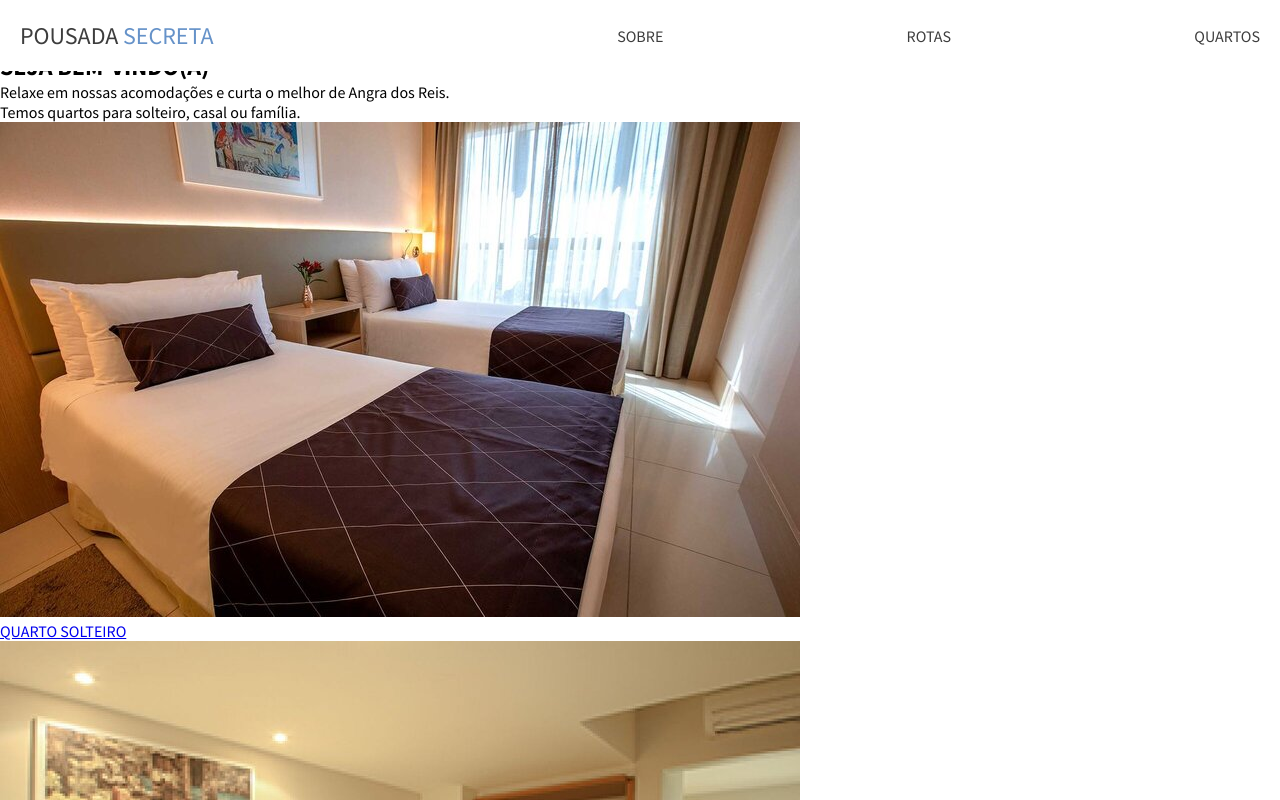
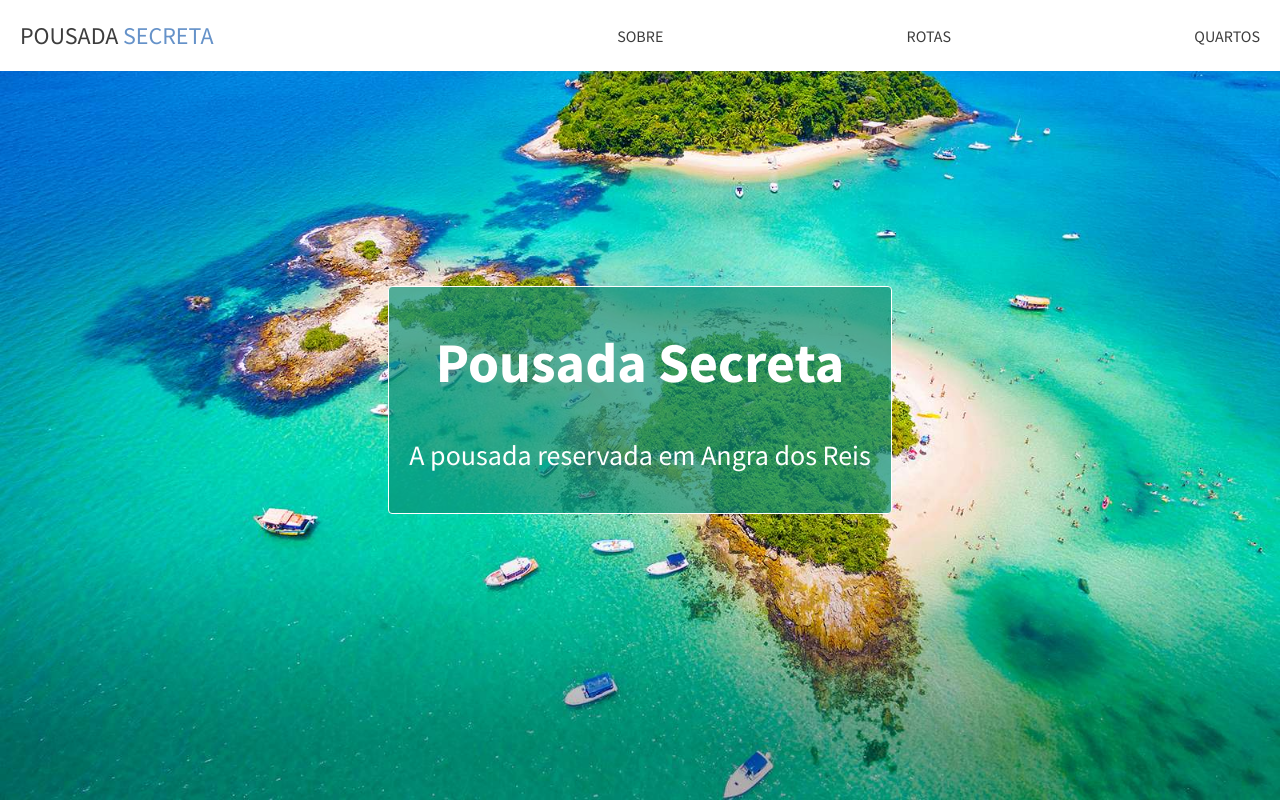
Before and after one commit to JSeno/Curso-DevMedia, a plain HTML site: page 13-ProjetoPousada/index.html in a window 1280 px wide. Shown: the top 800 px of the page. Drawn offline with Linux system fonts and the light colour scheme.

Commit message:
Trabalhando na seção banner e quartos

```diff
--- a/13-ProjetoPousada/css/style.css
+++ b/13-ProjetoPousada/css/style.css
@@ -55,3 +55,78 @@
 }
 
 /* Body */
+.banner {
+  width: 100%;
+  height: 100vh;
+  padding: 0 20px;
+  background-image: url('../assets/img-fundo.jpg');
+  background-position: center;
+  background-size: cover;
+
+  display: flex;
+  justify-content: center;
+  align-items: center;
+}
+
+.container-titulo-site {
+  display: flex;
+  flex-direction: column;
+  align-items: center;
+  gap: 40px;
+  padding: 40px 20px;
+  font-size: 28px;
+  color: #ffffff;
+  background-color: #0a9077b3;
+  border: 1px solid #ffffff;
+  border-radius: 4px;
+  text-align: center;
+}
+
+.secao-container {
+  display: flex;
+  flex-direction: column;
+  gap: 60px;
+  padding: 100px 20px;
+  text-align: center;
+}
+
+.container-descricao {
+  display: flex;
+  flex-direction: column;
+  gap: 20px;
+}
+
+.container-descricao h2 {
+  font-size: 32px;
+  font-weight: 500;
+}
+
+.container-quartos {
+  display: flex;
+  justify-content: space-between;
+  gap: 40px;
+  flex-wrap: wrap;
+}
+
+.quarto {
+  flex: 1 0 250px;
+  text-decoration: none;
+  color: #3d3d3d;
+  padding-bottom: 10px;
+  border-bottom: 2px solid #00836a;
+}
+
+.quarto img {
+  width: 100%;
+  margin-bottom: 10px;
+}
+
+.quarto a {
+  text-decoration: none;
+  color: #333;
+}
+
+.secao-container h2 {
+  font-size: 32px;
+  font-weight: 500;
+}
--- a/13-ProjetoPousada/index.html
+++ b/13-ProjetoPousada/index.html
@@ -26,46 +26,47 @@
   </div>
 
   <!--Body-->
-  <div class="body">
-    <div class="img-fundo">
+  <div class="conteudo-principal">
+    <div class="banner">
 
-      <div>
-        <h2>Pousada Secreta</h2>
+      <div class="container-titulo-site">
+        <h1>Pousada Secreta</h1>
         <p>A pousada reservada em Angra dos Reis</p>
       </div>
     </div>
 
-    <div id="quartos">
+    <div id="bem-vindo" class="secao-container limitar-secao">
       <h2>SEJA BEM-VINDO(A)</h2>
       <p>Relaxe em nossas acomodações e curta o melhor de Angra dos Reis.</p>
       <p>Temos quartos para solteiro, casal ou família.</p>
     </div>
 
-    <div class="card">
-      <div>
-        <img src="assets/quarto-solteiro1.jpg" alt="">
-        <div>
-          <a href="sites/quartos.html#quartosolteiro">QUARTO SOLTEIRO</a>
+    <div class="container-quartos">
+      <div class="quarto">
+        <img src="assets/quarto-solteiro1.jpg" alt="Quarto de Solteiro" title="Quarto de Solteiro">
+        <a href="sites/quartos.html#solteiro">
+          <p>Quarto de Solteiro</p>
+        </a>
       </div>
+
+      <div class="container-quartos">
+        <div class="quarto">
+          <img src="assets/quarto-casal1.jpg" alt="Quarto de Casal" title="Quarto de Casal">
+          <a href="sites/quartos.html#casal">
+            <p>Quarto de Casal</p>
+          </a>
+        </div>
+
+        <div class="container-quartos">
+          <div class="quarto">
+            <img src="assets/quarto-familia1.jpg" alt="Quarto Família" title="Quarto Família">
+            <a href="sites/quartos.html#familia">
+              <p>Quarto Familia</p>
+            </a>
           </div>
 
           <div>
-        <img src="assets/quarto-casal1.jpg" alt="">
-        <div>
-          <a class="link-topo" href="sites/quartos.html#quartocasal">QUARTO CASAL</a>
-        </div>
-      </div>
-
-      <div>
-        <img src="assets/quarto-familia1.jpg" alt="">
-        <div>
-          <a class="link-topo" href="sites/quartos.html#quartofamilia">QUARTO FAMÍLIA</a>
-        </div>
-      </div>
-    </div>
-
-    <div>
-      <div id="rotas">
+            <div id="">
               <h3>ROTAS</h3>
               <p>Veja como chegar até a pousada</p>
             </div>
@@ -78,7 +79,7 @@
           </div>
 
           <div>
-      <div id="sobre">
+            <div id="">
               <h3>SOBRE A POUSADA</h3>
               <p>Conheça um pouco sobre nossa pousada</p>
             </div>
@@ -133,7 +134,7 @@
         </div>
 
         <!--Footer-->
-  <div class="footer">
+        <div class="">
           <div>
             <div>
               <p>Entre em contato conosco</p>
```
Lines whose indentation alone changed are shown as unchanged.
